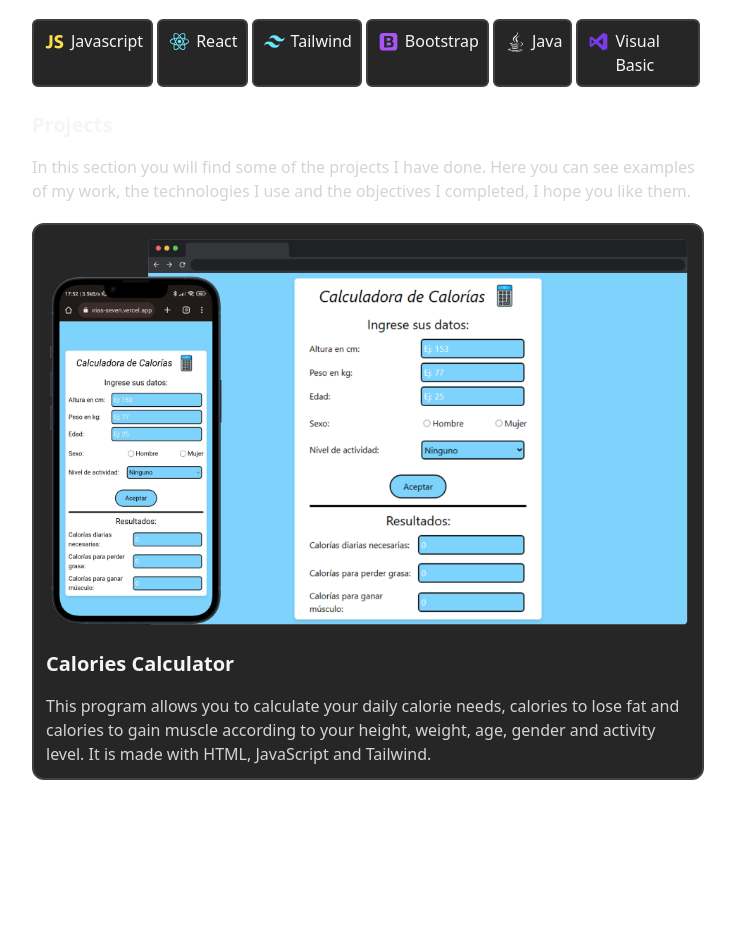
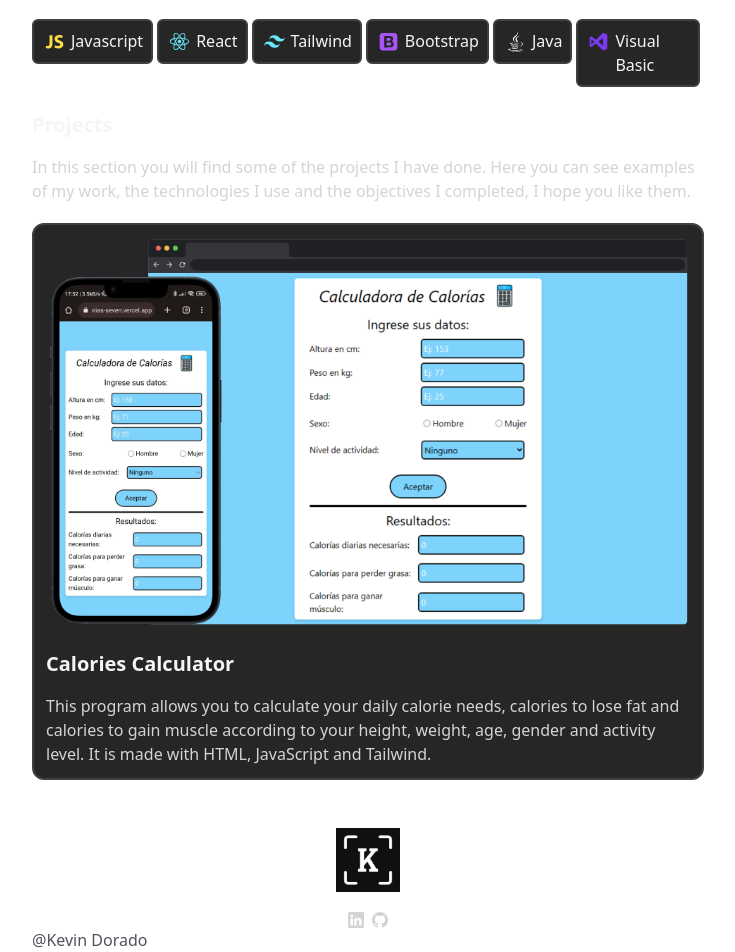
Before and after one commit to kevin-dorado/Porfolio, a React (Vite) app: page / in a window 1280 px wide. Shown: the part 353-1305 px from the top of the page, without its empty margins (272-1007 px from the left). Before the commit the page ends 1133 px from the top, so only its background shows below. Built offline with nearby package versions, Linux system fonts and the light colour scheme.

Commit message:
started footer

```diff
--- a/src/App.jsx
+++ b/src/App.jsx
@@ -4,6 +4,7 @@ import Home from './pages/home/Home'
 import {Route, Routes} from 'react-router-dom'
 import { Porfolio } from './pages/porfolio/Porfolio'
 import { ContactMe } from './pages/contact me/ContactMe'
+import { Footer } from './layout/Footer'
 
 function App() {
 
@@ -12,13 +13,12 @@ function App() {
       <div className=' flex min-h-screen dark:bg-[#111010]'>
         <div className=' max-w-2xl mx-auto flex-auto mt-8'>
           <Nav/>
-        <Routes>
-          <Route path='/' element={<Home/>}/>
-          <Route path='/porfolio' element={<Porfolio/>}/>
-          <Route path='/contact-me' element={<ContactMe/>}/>
-        </Routes>
-
-
+            <Routes>
+              <Route path='/' element={<Home/>}/>
+              <Route path='/porfolio' element={<Porfolio/>}/>
+              <Route path='/contact-me' element={<ContactMe/>}/>
+            </Routes>
+          <Footer/>
         </div>
       </div>
     </>
--- /dev/null
+++ b/src/layout/Footer.jsx
@@ -0,0 +1,30 @@
+import {BsLinkedin,BsGithub} from "react-icons/bs";
+
+export const Footer = () =>{
+return(
+    <>
+        <footer className=" mt-12">
+            <div className="flex justify-center">
+                <img src="/klogofondo.png" alt="" className="w-16" />
+            </div>
+            <div className="flex justify-center text-neutral-300 mt-5">
+                <div className="mr-2">
+                    <a href="">
+                        <BsLinkedin/>
+                    </a>
+                </div>
+                <div>
+                    <a href="#">
+                        <BsGithub/>
+                    </a>
+                </div>
+
+            </div>
+            <div className="text-zinc-600">
+                <p>@Kevin Dorado</p>
+            </div>
+        </footer>
+    </>
+)
+
+}
--- a/src/utilities/ToolTip.jsx
+++ b/src/utilities/ToolTip.jsx
@@ -5,15 +5,16 @@ export const ToolTip = ({icon, tec,tc,href}) =>{
 
     return(
         <>
-        <a className="inline-block bg-neutral-800 px-2 py-1 mr-1 rounded-md border-2  border-neutral-700" href={`${href}`} target="_blank" >
+    <div>
+        <a className={`inline-block bg-neutral-800 px-2 py-1 mr-1 rounded-md border-2  border-neutral-700 hover:bg-neutral-700 hover:bg-neutral-900`} href={`${href}`} target="_blank" >
             <div className="flex ">
                 <div className= {`flex py-1 pr-1 ${tc} `}>
-                {icon}
+                    {icon}
                 </div>
-
                 <span className="text-neutral-100 py-1">{tec}</span>
             </div>
         </a>
+        </div>
         </>
 
     )
```
